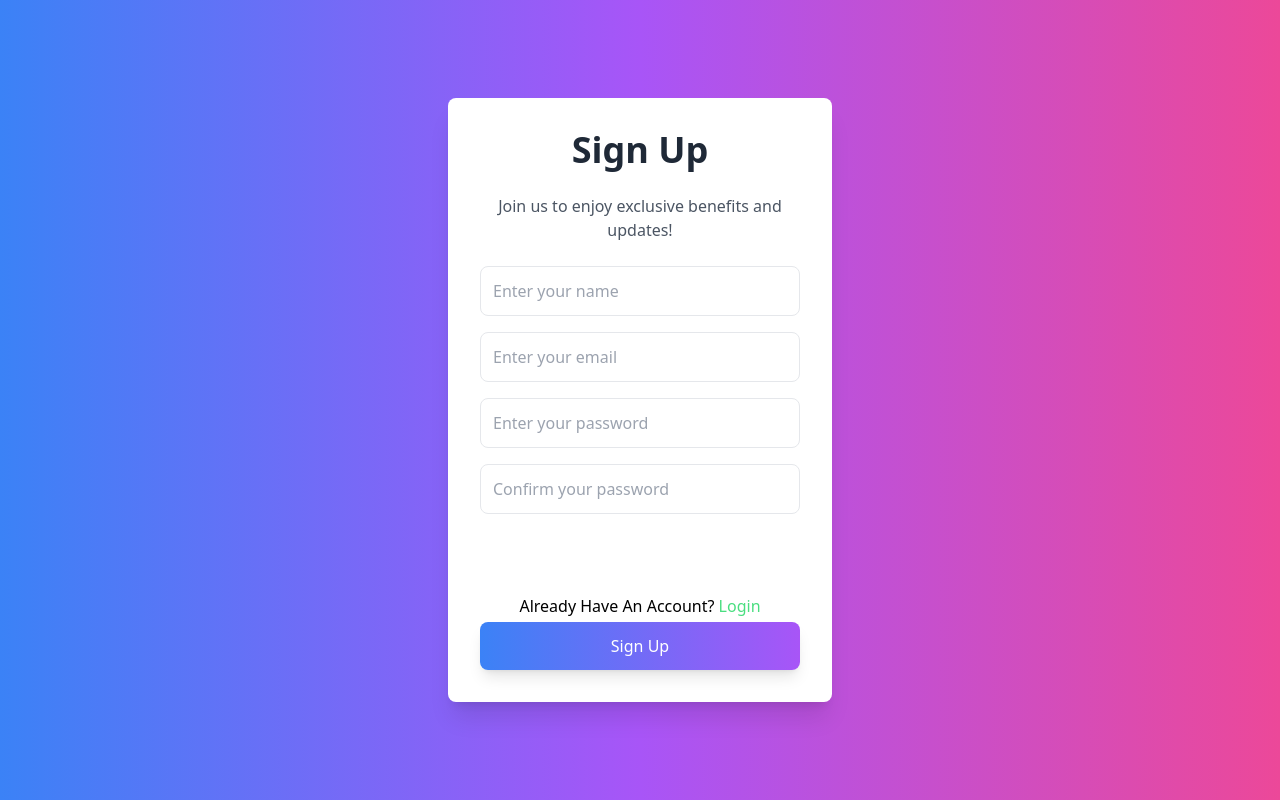
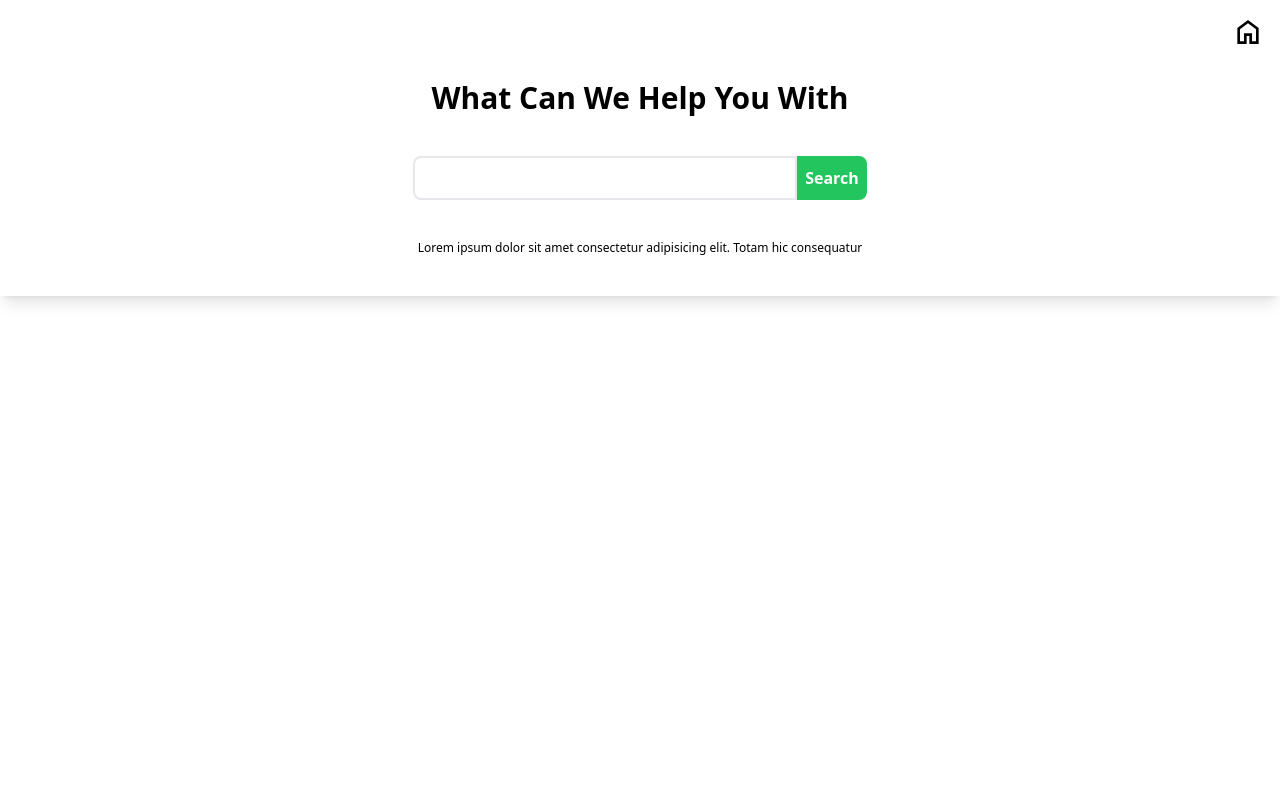
Before and after one commit to shariq-gazdar/ecommerce-app, a React (Vite) app: page /support in a window 1280 px wide. Before the commit this address led to /signup. Built offline with nearby package versions, Linux system fonts and the light colour scheme.

Commit message:
things add!!

```diff
--- a/src/App.jsx
+++ b/src/App.jsx
@@ -12,6 +12,7 @@ import { useState, useEffect } from "react";
 import Hero from "./assets/HeroBanner.png";
 import Login from "./components/Login";
 import Profile from "./components/Profile";
+import Support from "./components/Support";
 
 function App() {
   const [user, setUser] = useState(false);
@@ -41,6 +42,7 @@ function App() {
             }
           />
           <Route path="/profile" element={<Profile user={currentUser} />} />
+          <Route path="/support" element={<Support />} />
           <Route
             path="/login"
             element={
--- a/src/components/AddToCart.jsx
+++ b/src/components/AddToCart.jsx
@@ -3,12 +3,13 @@ import Home from "../assets/home.svg";
 import { Link } from "react-router-dom";
 
 function AddToCart({ user }) {
-  const [cartItems, setCartItems] = useState(
-    JSON.parse(localStorage.getItem(user)) || []
-  );
+  const [checkoutVisible, setCheckoutVisible] = useState(false);
+  const [cartItems, setCartItems] = useState(() => {
+    const storedItems = localStorage.getItem(user);
+    return storedItems ? JSON.parse(storedItems) : [];
+  });
 
   const numFy = (num) => Number(num.replace(/[^\d]/g, ""));
-
   const total = cartItems.reduce((acc, item) => acc + numFy(item.price), 0);
 
   const removeItem = (index) => {
@@ -18,9 +19,40 @@ function AddToCart({ user }) {
     localStorage.setItem(user, JSON.stringify(updatedCartItems));
   };
 
+  const handleCheckoutConfirm = () => {
+    // Clear the cart
+    setCartItems([]);
+    localStorage.removeItem(user);
+    setCheckoutVisible(false);
+  };
+
   return (
     <div className="min-h-screen bg-gray-100 flex flex-col items-center py-6">
-      {/* Header */}
+      {checkoutVisible && (
+        <div className="checkOut absolute w-screen h-[95vh] flex items-center justify-center bg-black/50">
+          <div className="bg-gray-100 font-bold px-10 py-5 rounded-lg">
+            <h1>Confirm Checkout</h1>
+            <h1 className="text-center">
+              Total Bill: <span className="text-red-600">Rs.{total}</span>
+            </h1>
+            <div className="flex justify-center gap-x-5 py-2">
+              <button
+                className="bg-green-500 text-white p-2 rounded-lg"
+                onClick={handleCheckoutConfirm}
+              >
+                Yes
+              </button>
+              <button
+                className="bg-red-600 text-white p-2 rounded-lg"
+                onClick={() => setCheckoutVisible(false)}
+              >
+                No
+              </button>
+            </div>
+          </div>
+        </div>
+      )}
+
       <div className="flex items-center justify-between w-full max-w-4xl px-6 mb-6">
         <h1 className="text-2xl font-bold text-gray-800">{user}'s Cart</h1>
         <Link to="/">
@@ -28,7 +60,6 @@ function AddToCart({ user }) {
         </Link>
       </div>
 
-      {/* Cart Items */}
       <div className="w-full max-w-4xl p-4 bg-white shadow-md rounded-lg">
         {cartItems.length > 0 ? (
           cartItems.map((cartItem, index) => (
@@ -60,7 +91,6 @@ function AddToCart({ user }) {
         )}
       </div>
 
-      {/* Total Price */}
       <div className="mt-6 w-full max-w-4xl flex justify-between items-center px-4">
         <h1 className="text-lg font-bold text-gray-800">
           Total Price: <span className="text-red-600">Rs.{total}</span>
@@ -70,6 +100,7 @@ function AddToCart({ user }) {
             cartItems.length === 0 ? "opacity-50 cursor-not-allowed" : ""
           }`}
           disabled={cartItems.length === 0}
+          onClick={() => setCheckoutVisible(true)}
         >
           Checkout ({cartItems.length} items)
         </button>
--- a/src/components/Navbar.jsx
+++ b/src/components/Navbar.jsx
@@ -2,7 +2,7 @@ import React, { useState } from "react";
 import { Link } from "react-router-dom";
 
 function Navbar(props) {
-  const [isMenuOpen, setIsMenuOpen] = useState(false); // State to toggle the menu visibility
+  const [isMenuOpen, setIsMenuOpen] = useState(false);
   let cartItems = JSON.parse(localStorage.getItem(props.user)) || [];
   let cartNumber = cartItems.length;
 
@@ -56,12 +56,9 @@ function Navbar(props) {
                 {props.user}
               </button>
             </Link>
-
-            {/* Other Desktop Links */}
-            <button className="hidden md:block hover:underline">
-              Orders & Account
-            </button>
-            <button className="hover:underline">Support</button>
+            <Link to="/support">
+              <button className="hover:underline">Support</button>
+            </Link>
             <div className="text-sm bg-green-600 px-2 py-1 rounded">EN</div>
 
             {/* Cart Button */}
--- /dev/null
+++ b/src/components/Support.jsx
@@ -0,0 +1,35 @@
+import React from "react";
+import Home from "../assets/home.svg";
+import { Link, useNavigate } from "react-router-dom";
+
+function Support({ user }) {
+  return (
+    <div className=" bg-white">
+      {/* Home Icon */}
+      <div className="absolute top-4 right-4">
+        <Link to="/">
+          <img src={Home} alt="Home" className="w-8 h-8" />
+        </Link>
+      </div>
+
+      <div className=" mt-10">
+        <div className="upper p-10 shadow-lg flex flex-col gap-y-10 items-center">
+          <h1 className="font-bold text-3xl">What Can We Help You With </h1>
+          <div className="flex justify-center">
+            <input type="text" className="border-2 w-96 rounded-l-lg p-2" />
+            <button className="bg-green-500 p-2 text-white font-semibold rounded-r-lg">
+              {" "}
+              Search
+            </button>
+          </div>
+          <p className="text-xs">
+            Lorem ipsum dolor sit amet consectetur adipisicing elit. Totam hic
+            consequatur{" "}
+          </p>
+        </div>
+      </div>
+    </div>
+  );
+}
+
+export default Support;
```
